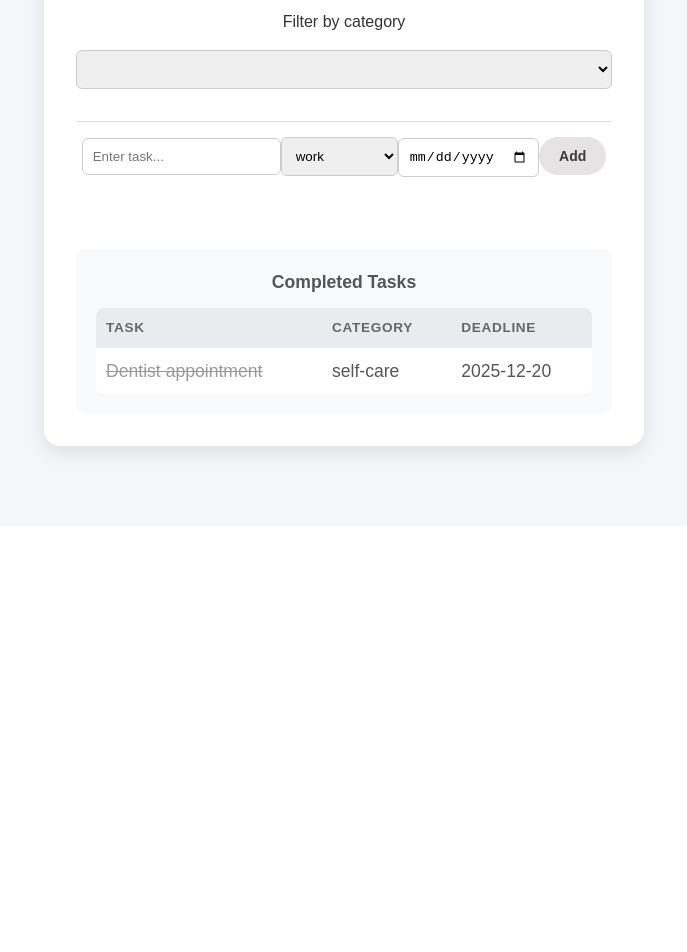
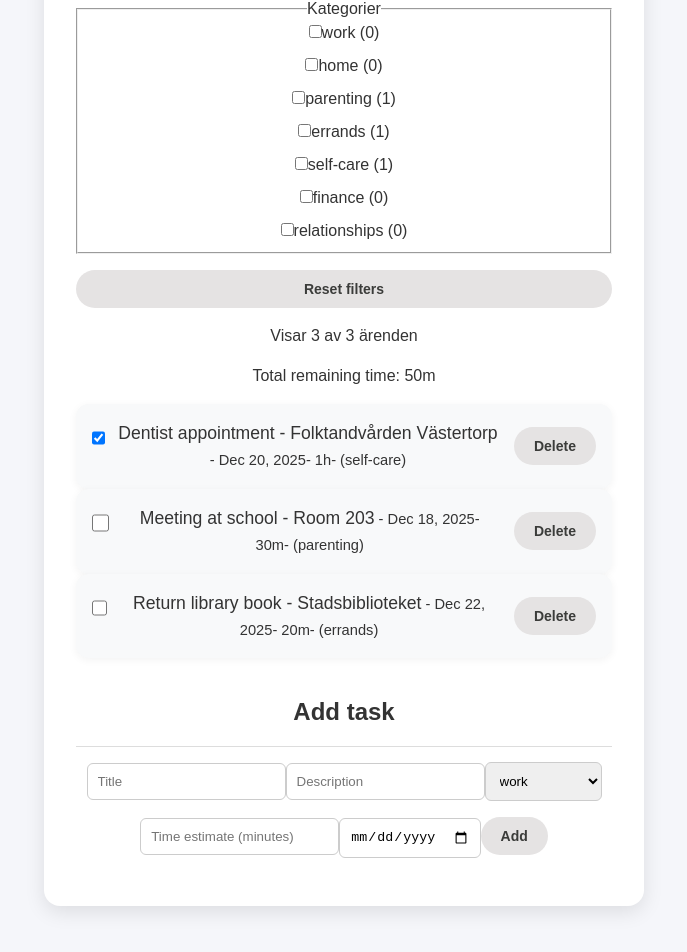
Before and after one commit to annaangvallskeppstedt-spec/Projektarbete-grupp-6, a React (Vite) app: page /Todos in a window 1280 px wide. Shown: the part 414-1366 px from the top of the page, without its empty margins (296-983 px from the left). Before the commit the page ends 940 px from the top, so only its background shows below. Built offline with nearby package versions, Linux system fonts and the light colour scheme.

Commit message:
tidsestimat

```diff
--- a/src/components/TodoItem.jsx
+++ b/src/components/TodoItem.jsx
@@ -5,6 +5,15 @@ function TodoItem({ task, deleteTask, toggleCompleted }) {
     'en-US',
     { month: 'short', day: 'numeric', year: 'numeric' }
   );
+
+function formatTime(minutes) {
+  const hours = Math.floor(minutes / 60);
+  const mins = minutes % 60;
+
+  if (hours && mins) return `${hours}h ${mins}m`;
+  if (hours) return `${hours}h`;
+  return `${mins}m`;
+ }
 
   const isOverdue =
     !task.completed && new Date(task.deadline) < new Date();
@@ -20,8 +29,12 @@ function TodoItem({ task, deleteTask, toggleCompleted }) {
 
         <label className={`todo-label ${isOverdue ? 'overdue' : ''}`}>
           {task.text}
+          {' '}- {task.description}
           <small>
-            {' '}— {formattedDate} | {task.category}
+            {' '}
+            - {formattedDate}
+            - {formatTime(task.timeEstimate)}
+            - ({task.category})
           </small>
         </label>
       </div>
--- a/src/components/TodoList.jsx
+++ b/src/components/TodoList.jsx
@@ -1,11 +1,17 @@
 import React, { useMemo, useState,useEffect } from 'react';
 import TodoItem from './TodoItem';
 
+
+
 function TodoList() {
   const [text, setText] = useState('');
+  const [description, setDescription] = useState('');
   const [deadline, setDeadline] = useState('');
   const [category, setCategory] = useState('work');
   const [filterCategory, setFilterCategory] = useState("all")
+  const [timeEstimate, setTimeEstimate] = useState('');
+  const [statusFilter, setStatusFilter] = useState('all');
+  const [selectedCategories, setSelectedCategories] = useState([]);
 
   const categories = [
     'work',
@@ -17,107 +23,185 @@ function TodoList() {
     'relationships'
   ];
 
-    <select
-      className="category-filter"
-      value={filterCategory}
-      onChange={(e) => setFilterCategory(e.target.value)}
-    >
-      <option value="all">All Categories</option>
-      {categories.map(cat => (
-        <option key={cat} value={cat}>
-          {cat}
-        </option>
-      ))}
-    </select>
-
   const [tasks, setTasks] = useState([
     {
       id: 1,
       text: 'Dentist appointment',
+      description: 'Folktandvården Västertorp',
       category: 'self-care',
+      timeEstimate: 60,
       deadline: '2025-12-20',
       completed: true
     },
     {
       id: 2,
       text: 'Meeting at school',
+      description: 'Room 203',
       category: 'parenting',
+      timeEstimate: 30,
       deadline: '2025-12-18',
       completed: false
     },
     {
       id: 3,
       text: 'Return library book',
+      description: 'Stadsbiblioteket',
       category: 'errands',
+      timeEstimate: 20,
       deadline: '2025-12-22',
       completed: false
     }
   ]);
 
-  const completedTasks = useMemo(
-    () => tasks.filter(task => task.completed),
-    [tasks]
+useEffect(() => {
+const saved = JSON.parse(localStorage.getItem('todoFilters'));
+if (saved) {
+setStatusFilter(saved.statusFilter);
+setSelectedCategories(saved.selectedCategories);
+}
+}, []);
+
+useEffect(() => {
+localStorage.setItem(
+'todoFilters',
+JSON.stringify({ statusFilter, selectedCategories })
 );
+}, [statusFilter, selectedCategories]);
 
-     const filteredTodos = filterCategory === "all" ? TodoList : TodoList.filter(todo => todo.category.toLowerCase() === filter);
+const filteredTasks = useMemo(() => {
+return tasks.filter(task => {
+if (statusFilter === 'completed' && !task.completed) return false;
+if (statusFilter === 'active' && task.completed) return false;
 
-        useEffect(() =>  {
-        localStorage.setItem("TodoList", JSON.stringify(TodoList))
-    },[TodoList])
+if (
+selectedCategories.length > 0 &&
+!selectedCategories.includes(task.category)
+) {
+return false;
+}
 
-    const removeTodo = (title) => {
-        setTodoList(TodoList.filter((h) => h.title !== title))
+return true;
+});
+}, [tasks, statusFilter, selectedCategories]);
+
+const totalCount = tasks.length;
+const visibleCount = filteredTasks.length;
+
+
+const categoryCounts = useMemo(() => {
+return tasks.reduce((acc, task) => {
+acc[task.category] = (acc[task.category] || 0) + 1;
+return acc;
+}, {});
+}, [tasks]);
+
+
+const totalTime = useMemo(() => {
+return filteredTasks
+.filter(task => !task.completed)
+.reduce((sum, task) => sum + (task.timeEstimate || 0), 0);
+}, [filteredTasks]);
+
+function formatTime(minutes) {
+  const hours = Math.floor(minutes / 60);
+  const mins = minutes % 60;
+
+  if (hours && mins) return `${hours}h ${mins}m`;
+  if (hours) return `${hours}h`;
+  return `${mins}m`;
 }
 
 function addTask() {
 const selectedDate = new Date(deadline);
-    const currentDate = new Date();
+const today = new Date();
 
-    if (!text || !deadline || selectedDate <= currentDate) {
-      alert('Please enter a task and select a future deadline.');
+
+if (!text || !deadline || !timeEstimate || selectedDate <= today) {
+alert('Fill in all fields and choose a future date');
 return;
 }
+
 
 const newTask = {
 id: Date.now(),
 text,
+description,
 category,
 deadline,
+timeEstimate: Number(timeEstimate),
 completed: false
 };
 
 setTasks([...tasks, newTask]);
 setText('');
+setDescription('');
 setDeadline('');
 setCategory('work');
+setTimeEstimate('');
 }
+
 
 function deleteTask(id) {
 setTasks(tasks.filter(task => task.id !== id));
 }
 
+
 function toggleCompleted(id) {
 setTasks(
 tasks.map(task =>
-        task.id === id
-          ? { ...task, completed: !task.completed }
-          : task
+task.id === id ? { ...task, completed: !task.completed } : task
 )
 );
 }
 
+function resetFilters() {
+setStatusFilter('all');
+setSelectedCategories([]);
+}
+
 return (
 <div className="todo-list">
+<h2>Filters</h2>
+
+
+<label>Status</label>
+<select value={statusFilter} onChange={e => setStatusFilter(e.target.value)}>
+<option value="all">Alla</option>
+<option value="active">Ej utförda</option>
+<option value="completed">Slutförda</option>
+</select>
+
+
+<fieldset>
+<legend>Kategorier</legend>
+{categories.map(cat => (
+<label key={cat} style={{ display: 'block' }}>
+<input
+type="checkbox"
+checked={selectedCategories.includes(cat)}
+onChange={e => {
+if (e.target.checked) {
+setSelectedCategories([...selectedCategories, cat]);
+} else {
+setSelectedCategories(selectedCategories.filter(c => c !== cat));
+}
+}}
+/>
+{cat} ({categoryCounts[cat] || 0})
+</label>
+))}
+</fieldset>
+
+
+<button onClick={resetFilters}>Reset filters</button>
+
+
+<p>Visar {visibleCount} av {totalCount} ärenden</p>
+<p>Total remaining time: {formatTime(totalTime)}</p>
+
 
 <ul className="todo-items">
-      {tasks
-      .filter(task => !task.completed)
-      .filter(task =>
-    filterCategory === 'all'
-      ? true
-      : task.category === filterCategory)
-        .map(task => (
-
+{filteredTasks.map(task => (
 <TodoItem
 key={task.id}
 task={task}
@@ -127,61 +211,52 @@ function TodoList() {
 ))}
 </ul>
 
-<label>Filter by category</label>
-            <select name="category" value={filterCategory} onChange={(e) => setFilterCategory(e.target.value)}>
-             {categories}
-            </select>
 
+<h2>Add task</h2>
 <div className="todo-form">
 <input
 type="text"
-        placeholder="Enter task..."
+placeholder="Title"
 value={text}
-        onChange={(e) => setText(e.target.value)}
+onChange={e => setText(e.target.value)}
 />
 
-      <select
-        value={category}
-        onChange={(e) => setCategory(e.target.value)}
-      >
+
+<input
+type="text"
+placeholder="Description"
+value={description}
+onChange={e => setDescription(e.target.value)}
+/>
+
+
+<select value={category} onChange={e => setCategory(e.target.value)}>
 {categories.map(cat => (
-          <option key={cat} value={cat}>
-            {cat}
-          </option>
+<option key={cat} value={cat}>{cat}</option>
 ))}
 </select>
+
+
+<input
+type="number"
+placeholder="Time estimate (minutes)"
+value={timeEstimate}
+onChange={e => setTimeEstimate(e.target.value)}
+min="1"
+/>
+
 
 <input
 type="date"
 value={deadline}
-        onChange={(e) => setDeadline(e.target.value)}
+onChange={e => setDeadline(e.target.value)}
 />
+
 
 <button onClick={addTask}>Add</button>
 </div>
+</div>
 
-    <div className="completed-task-list">
-      <h2 className="cheading">Completed Tasks</h2>
-      <table>
-        <thead>
-          <tr>
-            <th>Task</th>
-            <th>Category</th>
-            <th>Deadline</th>
-          </tr>
-        </thead>
-        <tbody>
-          {completedTasks.map(ct => (
-            <tr key={ct.id}>
-              <td>{ct.text}</td>
-              <td>{ct.category}</td>
-              <td>{ct.deadline}</td>
-            </tr>
-          ))}
-        </tbody>
-      </table>
-    </div>
-  </div>
 );
 }
 
```
Lines whose indentation alone changed are shown as unchanged.
